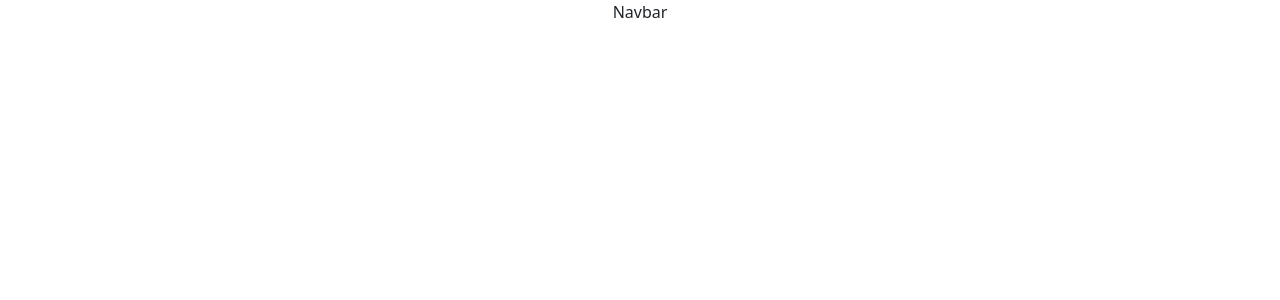
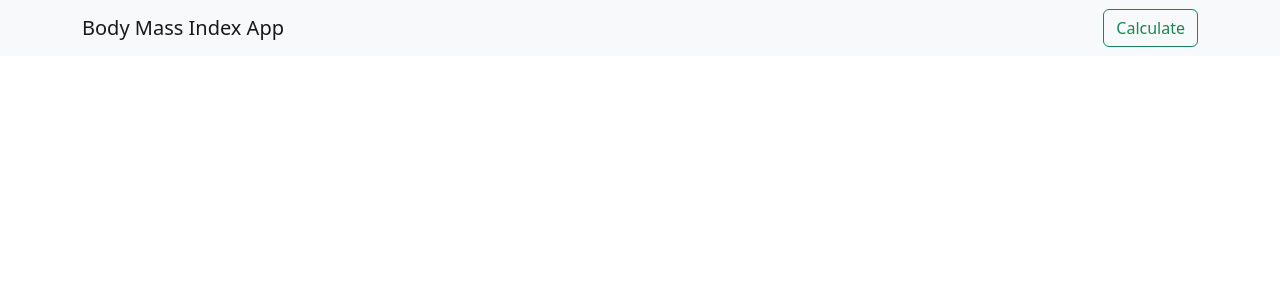
Before and after one commit to lyonsouma/BMI-Calculator, a React (Create React App) app: page / in a window 1280 px wide. Shown: the top 300 px of the page. Built offline with nearby package versions, Linux system fonts and the light colour scheme.

Commit message:
Navbar for BMI app

```diff
--- a/src/App.js
+++ b/src/App.js
@@ -1,12 +1,12 @@
 // import logo from './logo.svg';
 import '../node_modules/bootstrap/dist/css/bootstrap.min.css'
 import './App.css';
-import Navbar from './components/Navbar';
+import Navbars from './components/Navbar';
 
 function App() {
   return (
     <div className="App">
-     <Navbar />
+     <Navbars />
     </div>
   );
 }
--- a/src/components/Navbar.js
+++ b/src/components/Navbar.js
@@ -1,9 +1,33 @@
 import React from 'react'
+import Button from 'react-bootstrap/Button';
+import Container from 'react-bootstrap/Container';
+import Form from 'react-bootstrap/Form';
+import Nav from 'react-bootstrap/Nav';
+import Navbar from 'react-bootstrap/Navbar';
 
-const Navbar =()=> {
+const Navbars =()=> {
   return (
-    <div>Navbar</div>
+    <div>
+        {/* Navbar */}
+        <Navbar bg="light" expand="lg">
+      <Container>
+        <Navbar.Brand href="#">Body Mass Index App</Navbar.Brand>
+        <Navbar.Toggle aria-controls="navbarScroll" />
+        <Navbar.Collapse id="navbarScroll">
+          <Nav
+            className="me-auto my-2 my-lg-0"
+            style={{ maxHeight: '100px' }}
+            navbarScroll
+          >
+          </Nav>
+          <Form className="d-flex">
+            <Button variant="outline-success">Calculate</Button>
+          </Form>
+        </Navbar.Collapse>
+      </Container>
+    </Navbar>
+    </div>
   )
 }
 
-export default Navbar
+export default Navbars
```
